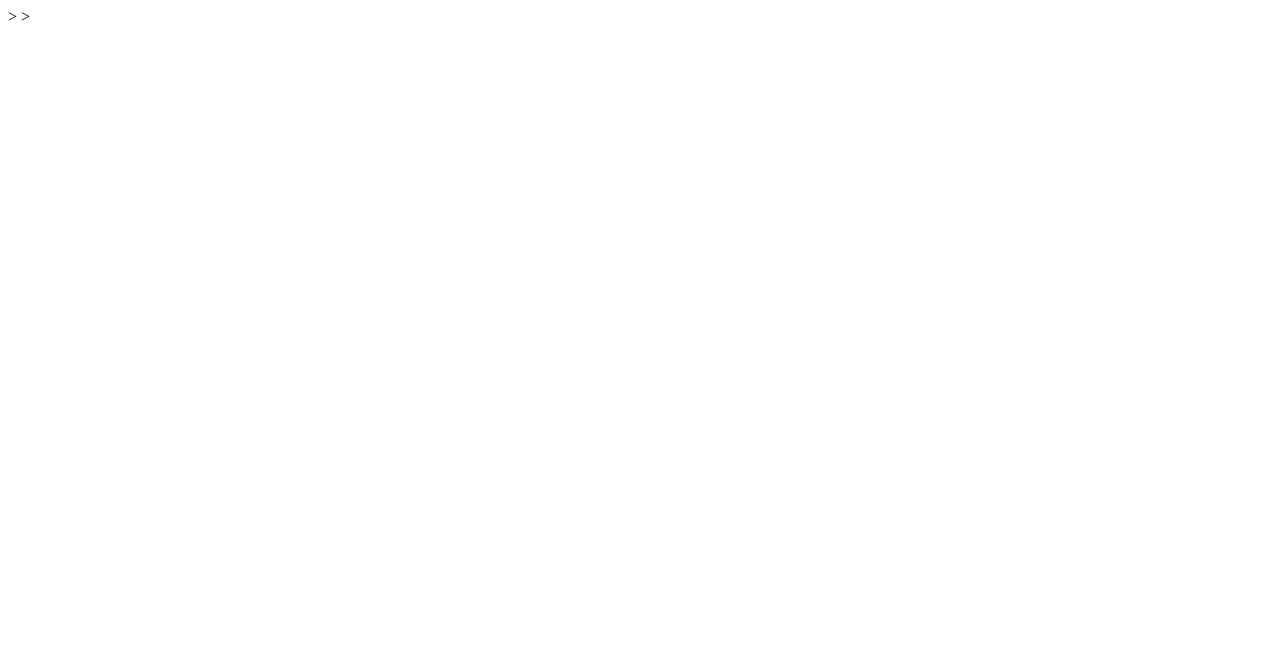
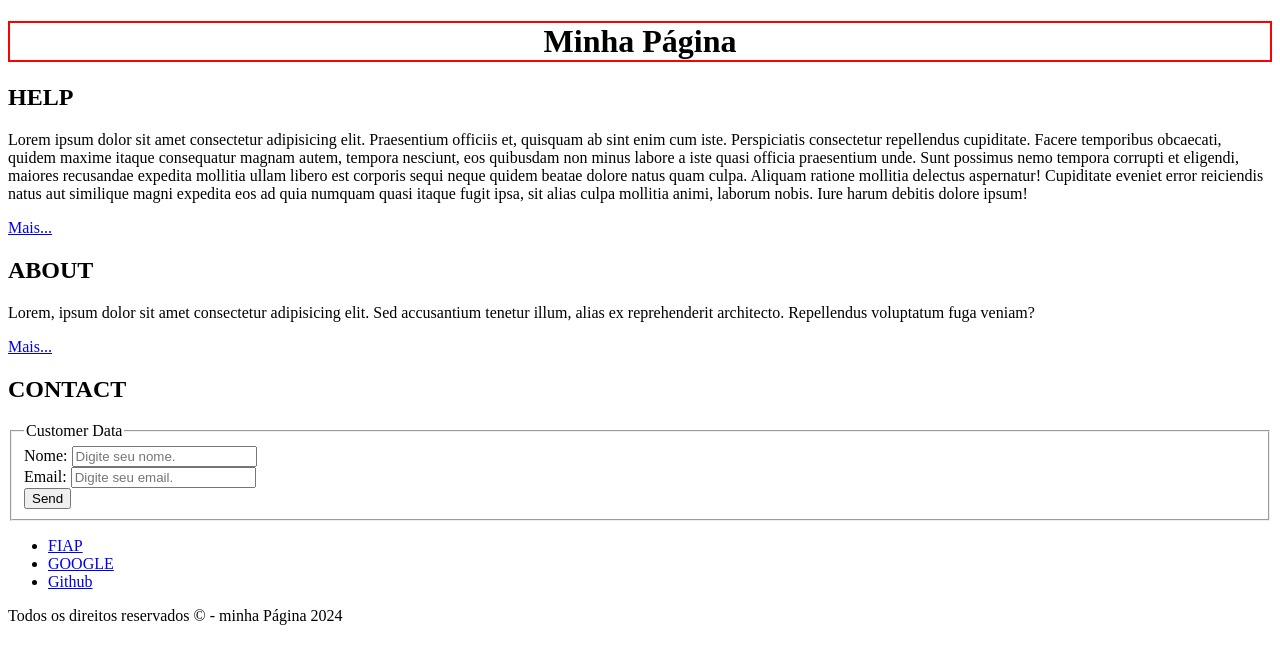
Before and after one commit to V-Barata/meu-projeto, a plain HTML site: page index.html in a window 1280 px wide. Drawn offline with Linux system fonts and the light colour scheme.

Commit message:
Aula 13.03

```diff
--- a/index.html
+++ b/index.html
@@ -1,5 +1,72 @@
+<!-- Este é um comentário em HTML. -->
+<!DOCTYPE html>
+<!-- Este é o DTD do HTML 5. -->
 
-<!DOCTYPE html> <!-- Isso é um DTD -->>
-<!-- Isso é um comentário em HTML-->
-<!-- DTD é o Document Type Definition, que define a versão do HTML que será interpretada pelo BROWSER..
-A do caso em questão é a HTML5-->>
+<html lang="pt-br">
+  <head>
+    <meta charset="UTF-8" />
+    <meta name="viewport" content="width=device-width, initial-scale=1.0" />
+    <title>Página Básica</title>
+  </head>
+  <body>
+    <div class="container">
+      <header class="cabecalho">
+        <h1 style="text-align: center; border: solid 2px #ff0000">
+          Minha Página
+        </h1>
+
+
+      </header>
+
+    <section class="conteudo">
+        <div>
+            <h2>HELP</h2>
+            <p> Lorem ipsum dolor sit amet consectetur adipisicing elit. Praesentium officiis et, quisquam ab sint enim cum iste. Perspiciatis consectetur repellendus cupiditate. Facere temporibus obcaecati, quidem maxime itaque consequatur magnam autem, tempora nesciunt, eos quibusdam non minus labore a iste quasi officia praesentium unde. Sunt possimus nemo tempora corrupti et eligendi, maiores recusandae expedita mollitia ullam libero est corporis sequi neque quidem beatae dolore natus quam culpa. Aliquam ratione mollitia delectus aspernatur! Cupiditate eveniet error reiciendis natus aut similique magni expedita eos ad quia numquam quasi itaque fugit ipsa, sit alias culpa mollitia animi, laborum nobis. Iure harum debitis dolore ipsum!</p>
+            <a href="#"> Mais...</a>
+            <h2>ABOUT</h2>
+            <p>Lorem, ipsum dolor sit amet consectetur adipisicing elit. Sed accusantium tenetur illum, alias ex reprehenderit architecto. Repellendus voluptatum fuga veniam?</p>
+                <a href="#"> Mais...</a>
+        </div>
+        <div>
+            <h2>CONTACT</h2>
+            <div>
+                <form>
+                  <fieldset>
+                    <legend>Customer Data</legend>
+                    <div>
+                      <label for="idNm">Nome:</label>
+                      <input type="text"  name="txtNm" id="idNm" placeholder="Digite seu nome."/>
+                    </div>
+                    <div>
+                      <label for="idEmail">Email:</label>
+                      <input type="email"  name="txtEmail" id="idEmail" placeholder="Digite seu email."/>
+                    </div>
+                    <div>
+                      <button type="button">Send</button>
+                    </div>
+                  </fieldset>
+                </form>
+              </div>
+            </section>
+
+    </section>
+
+    <footer class="rodape">
+        <nav>
+            <!-- Unordered List-->
+            <ul>
+              <!-- List Item-->
+              <li><a href="https://www2.fiap.com.br" target="_blank">FIAP</a></li>
+              <li>
+                <a href="https://www.google.com.br" target="_blank">GOOGLE</a>
+              </li>
+              <li><a href="https://github.com" target="_blank">Github</a></li>
+              <!-- List Item-->
+            </ul>
+          </nav>
+          <p>Todos os direitos reservados &copy; - minha Página 2024 </p>
+    </footer>
+
+        </div>
+  </body>
+</html>
```
